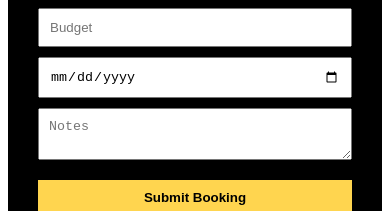
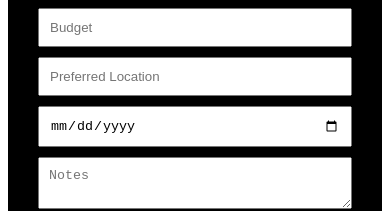
Before and after one commit to JNIMULTIPURPOSE/jni-booking, a React (Vite) app: page /apartments in a window 390 px wide. Shown: the part 573-784 px from the top of the page. Built offline with nearby package versions, Linux system fonts and the light colour scheme; no server answers; sample sign-in values are in the browser's storage.

Commit message:
Fix auth routing and mobile responsiveness

```diff
--- a/src/pages/Apartments.jsx
+++ b/src/pages/Apartments.jsx
@@ -11,6 +11,7 @@ export default function Apartments() {
     email: "",
     phone: "",
     budget: "",
+    location: "",
     movein: "",
     notes: "",
   });
@@ -105,7 +106,7 @@ export default function Apartments() {
 
         category: "Apartments",
 
-        location: "",
+        location: form.location,
 
         roomType: "Apartment",
 
@@ -260,6 +261,18 @@ export default function Apartments() {
         />
 
         <input
+          placeholder="Preferred Location"
+          value={form.location}
+          onChange={(e) =>
+            setForm({
+      ...form,
+      location: e.target.value,
+    })
+  }
+  style={styles.input}
+/>
+
+        <input
           type="date"
           value={form.movein}
           onChange={(e) =>
```
